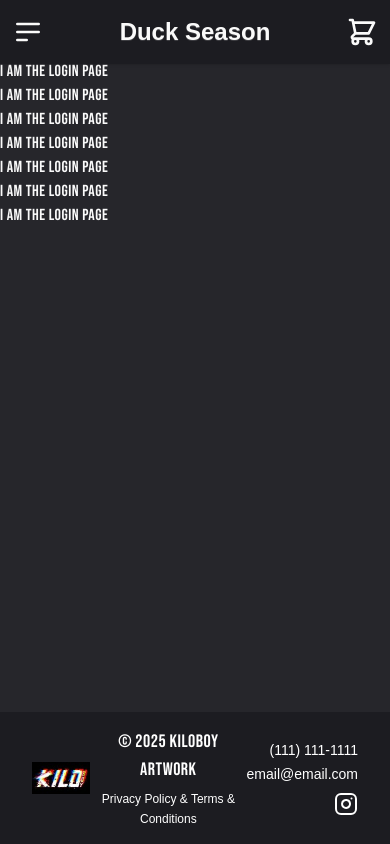
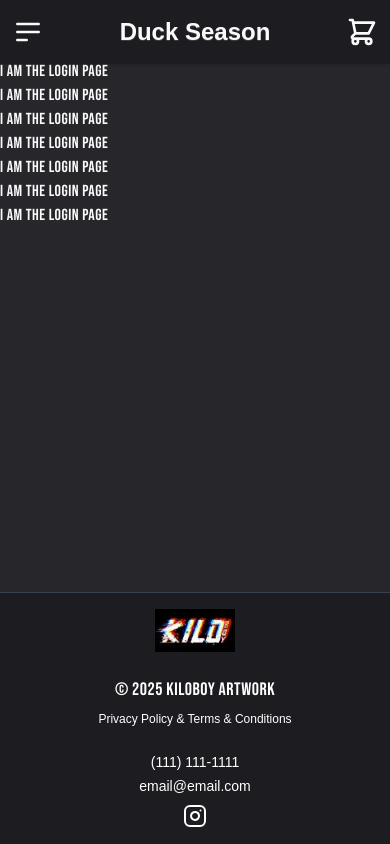
Before and after one commit to MOGARRR/miles, a Next.js app: page /login in a window 390 px wide. Built offline with nearby package versions, Linux system fonts and the light colour scheme.

Commit message:
add responsiveness to the footer and improve styling

```diff
--- a/app/components/Footer.tsx
+++ b/app/components/Footer.tsx
@@ -7,13 +7,13 @@ const Footer = () => {
     <footer
       className="
         footer
-        footer-center
+        border-t border-gray-700
         bg-[#1c1c21] text-white
         px-8 py-4 rounded-none"
     >
 
 
-      <div className="flex flex-row justify-between items-center w-full">
+      <div className="flex flex-col md:flex-row justify-between items-center w-full gap-6 md:gap-12 text-center md:text-left">
         <div>
           <Image
             src="/images/kiloboy-logo.jpg"
@@ -36,11 +36,11 @@ const Footer = () => {
 
         </div>
 
-        <div className="text-right space-y-1">
+        <div className="text-center md:text-right space-y-1 ">
           <p> (111) 111-1111 </p>
           <p> email@email.com</p>
 
-          <div className="flex justify-end mt-2">
+          <div className="flex justify-center md:justify-end mt-2">
             <a href="https://www.instagram.com/kiloboyartwork/" aria-label="Instagram">
             <Instagram
               size={24}
```
